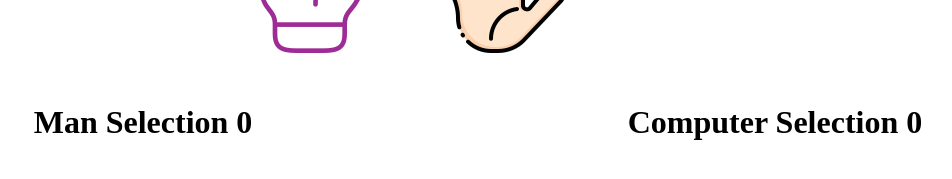
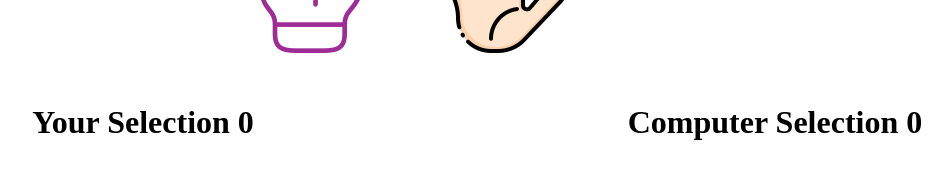
Before and after one commit to Sabbirfeni/RockPaperScissor, a plain HTML site: page index.html in a window 1280 px wide. Shown: the part 113-292 px from the top of the page, without its empty margins (181-1133 px from the left). Drawn offline with Linux system fonts and the light colour scheme.

Commit message:
title has been changed

```diff
--- a/index.html
+++ b/index.html
@@ -18,7 +18,7 @@
         <div class="results">
 
                 <div class="manSide">
-                    <h1>Man Selection <span id="manScore">0</span></h1>
+                    <h1>Your Selection <span id="manScore">0</span></h1>
                 </div>
                 <div class="computerSide" data-finalColumn>
                     <h1>Computer Selection <span id="computerScore">0</span></h1>
```
